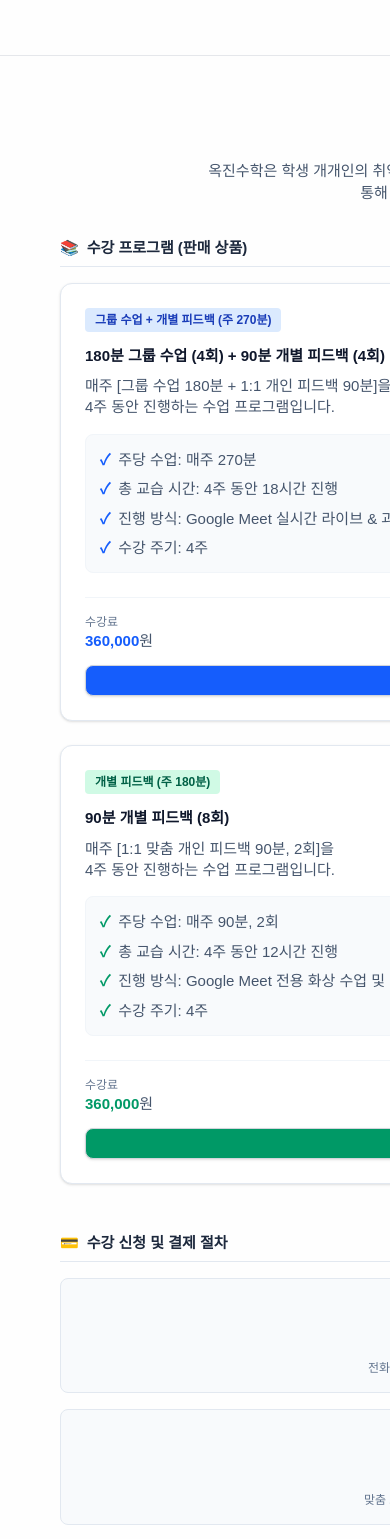
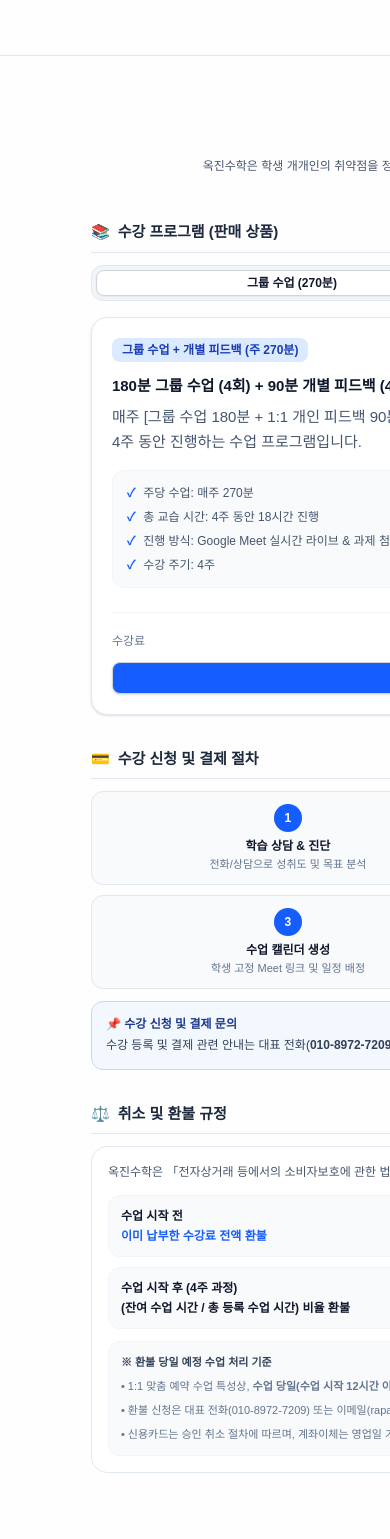
Before and after one commit to okjinsoo/okjinsoowebapp, a Next.js app: page /programs in a window 390 px wide. Shown: the top 1539 px of the page. Built offline with nearby package versions, Linux system fonts and the light colour scheme; no server answers.

Commit message:
feat(programs): mobile-first responsive ui overhaul for programs page

```diff
--- a/app/programs/page.tsx
+++ b/app/programs/page.tsx
@@ -9,23 +9,23 @@ export const metadata: Metadata = {
 
 export default function ProgramsPage() {
   return (
-    <main className="py-6" style={{ maxWidth: 860, margin: "0 auto" }}>
+    <main className="py-6 px-4 sm:px-6" style={{ maxWidth: 860, margin: "0 auto" }}>
       {/* 헤더 섹션 */}
-      <section className="mb-8 text-center">
-        <div className="inline-block px-3 py-1 mb-3 text-xs font-semibold rounded-full bg-blue-50 text-blue-700 border border-blue-200">
+      <section className="mb-6 sm:mb-8 text-center">
+        <div className="inline-block px-3 py-1 mb-2.5 sm:mb-3 text-xs font-semibold rounded-full bg-blue-50 text-blue-700 border border-blue-200">
           옥진수학 수강 안내
         </div>
-        <h1 className="text-3xl font-extrabold mb-3 text-slate-900 dark:text-slate-100">
+        <h1 className="text-2xl sm:text-3xl font-extrabold mb-2.5 sm:mb-3 text-slate-900 dark:text-slate-100">
           수업 프로그램 및 결제 안내
         </h1>
-        <p className="text-base text-slate-600 dark:text-slate-300 max-w-xl mx-auto">
+        <p className="text-xs sm:text-base text-slate-600 dark:text-slate-300 max-w-xl mx-auto leading-relaxed">
           옥진수학은 학생 개개인의 취약점을 정밀 진단하고, 1:1 맞춤 피드백과 체계적인 커리큘럼을 통해 수학 실력의 확실한 성장을 이끕니다.
         </p>
       </section>
 
       {/* 대표 수업 상품 안내 카드 그리드 & 결제 연동 클라이언트 */}
-      <section className="mb-12">
-        <h2 className="text-xl font-bold mb-4 pb-2 border-b border-slate-200 dark:border-slate-700 text-slate-800 dark:text-slate-200 flex items-center gap-2">
+      <section className="mb-8 sm:mb-12">
+        <h2 className="text-lg sm:text-xl font-bold mb-3 sm:mb-4 pb-2 border-b border-slate-200 dark:border-slate-700 text-slate-800 dark:text-slate-200 flex items-center gap-2">
           <span>📚</span>
           <span>수강 프로그램 (판매 상품)</span>
         </h2>
@@ -34,66 +34,76 @@ export default function ProgramsPage() {
       </section>
 
       {/* 수강 및 결제 진행 절차 */}
-      <section className="mb-12">
-        <h2 className="text-xl font-bold mb-4 pb-2 border-b border-slate-200 dark:border-slate-700 text-slate-800 dark:text-slate-200 flex items-center gap-2">
+      <section className="mb-8 sm:mb-12">
+        <h2 className="text-lg sm:text-xl font-bold mb-3 sm:mb-4 pb-2 border-b border-slate-200 dark:border-slate-700 text-slate-800 dark:text-slate-200 flex items-center gap-2">
           <span>💳</span>
           <span>수강 신청 및 결제 절차</span>
         </h2>
 
-        <div className="grid grid-cols-1 sm:grid-cols-4 gap-4">
-          <div className="p-4 rounded-lg bg-slate-50 dark:bg-slate-800/80 border border-slate-200 dark:border-slate-700 text-center">
-            <div className="w-8 h-8 rounded-full bg-blue-600 text-white font-bold flex items-center justify-center mx-auto mb-2 text-sm">
-              1
+        {/* 4단계 절차 (모바일 2x2 그리드 / PC 4열 가로) */}
+        <div className="grid grid-cols-2 sm:grid-cols-4 gap-2.5 sm:gap-4">
+          <div className="p-3 sm:p-4 rounded-xl bg-slate-50 dark:bg-slate-800/80 border border-slate-200 dark:border-slate-700 text-center flex flex-col justify-between">
+            <div>
+              <div className="w-7 h-7 sm:w-8 sm:h-8 rounded-full bg-blue-600 text-white font-bold flex items-center justify-center mx-auto mb-1.5 sm:mb-2 text-xs sm:text-sm">
+                1
+              </div>
+              <h4 className="font-bold text-xs sm:text-sm mb-1 text-slate-900 dark:text-slate-100">학습 상담 & 진단</h4>
+              <p className="text-[11px] sm:text-xs text-slate-500 leading-tight">전화/상담으로 성취도 및 목표 분석</p>
             </div>
-            <h4 className="font-bold text-sm mb-1 text-slate-900 dark:text-slate-100">학습 상담 & 진단</h4>
-            <p className="text-xs text-slate-500">전화 또는 상담을 통해 학생의 성취도와 목표 분석</p>
           </div>
-          <div className="p-4 rounded-lg bg-slate-50 dark:bg-slate-800/80 border border-slate-200 dark:border-slate-700 text-center">
-            <div className="w-8 h-8 rounded-full bg-blue-600 text-white font-bold flex items-center justify-center mx-auto mb-2 text-sm">
-              2
+          <div className="p-3 sm:p-4 rounded-xl bg-slate-50 dark:bg-slate-800/80 border border-slate-200 dark:border-slate-700 text-center flex flex-col justify-between">
+            <div>
+              <div className="w-7 h-7 sm:w-8 sm:h-8 rounded-full bg-blue-600 text-white font-bold flex items-center justify-center mx-auto mb-1.5 sm:mb-2 text-xs sm:text-sm">
+                2
+              </div>
+              <h4 className="font-bold text-xs sm:text-sm mb-1 text-slate-900 dark:text-slate-100">프로그램 결정 & 결제</h4>
+              <p className="text-[11px] sm:text-xs text-slate-500 leading-tight">맞춤 프로그램 확정 및 수강료 결제</p>
             </div>
-            <h4 className="font-bold text-sm mb-1 text-slate-900 dark:text-slate-100">프로그램 결정 & 결제</h4>
-            <p className="text-xs text-slate-500">맞춤 프로그램 확정 및 수강료 결제 (계좌이체/카드)</p>
           </div>
-          <div className="p-4 rounded-lg bg-slate-50 dark:bg-slate-800/80 border border-slate-200 dark:border-slate-700 text-center">
-            <div className="w-8 h-8 rounded-full bg-blue-600 text-white font-bold flex items-center justify-center mx-auto mb-2 text-sm">
-              3
+          <div className="p-3 sm:p-4 rounded-xl bg-slate-50 dark:bg-slate-800/80 border border-slate-200 dark:border-slate-700 text-center flex flex-col justify-between">
+            <div>
+              <div className="w-7 h-7 sm:w-8 sm:h-8 rounded-full bg-blue-600 text-white font-bold flex items-center justify-center mx-auto mb-1.5 sm:mb-2 text-xs sm:text-sm">
+                3
+              </div>
+              <h4 className="font-bold text-xs sm:text-sm mb-1 text-slate-900 dark:text-slate-100">수업 캘린더 생성</h4>
+              <p className="text-[11px] sm:text-xs text-slate-500 leading-tight">학생 고정 Meet 링크 및 일정 배정</p>
             </div>
-            <h4 className="font-bold text-sm mb-1 text-slate-900 dark:text-slate-100">수업 캘린더 생성</h4>
-            <p className="text-xs text-slate-500">학생 전용 고정 Meet 링크 및 일정 자동 배정</p>
           </div>
-          <div className="p-4 rounded-lg bg-slate-50 dark:bg-slate-800/80 border border-slate-200 dark:border-slate-700 text-center">
-            <div className="w-8 h-8 rounded-full bg-blue-600 text-white font-bold flex items-center justify-center mx-auto mb-2 text-sm">
-              4
+          <div className="p-3 sm:p-4 rounded-xl bg-slate-50 dark:bg-slate-800/80 border border-slate-200 dark:border-slate-700 text-center flex flex-col justify-between">
+            <div>
+              <div className="w-7 h-7 sm:w-8 sm:h-8 rounded-full bg-blue-600 text-white font-bold flex items-center justify-center mx-auto mb-1.5 sm:mb-2 text-xs sm:text-sm">
+                4
+              </div>
+              <h4 className="font-bold text-xs sm:text-sm mb-1 text-slate-900 dark:text-slate-100">수업 진행 & 리포트</h4>
+              <p className="text-[11px] sm:text-xs text-slate-500 leading-tight">실시간 화상 수업 및 학습 현황 공유</p>
             </div>
-            <h4 className="font-bold text-sm mb-1 text-slate-900 dark:text-slate-100">수업 진행 & 리포트</h4>
-            <p className="text-xs text-slate-500">실시간 화상 수업 진행 및 주간 학습 현황 공유</p>
           </div>
         </div>
 
-        <div className="mt-4 p-4 rounded-lg bg-blue-50/70 dark:bg-blue-950/40 border border-blue-200 dark:border-blue-800 text-sm text-slate-700 dark:text-slate-300">
+        <div className="mt-3 sm:mt-4 p-3.5 sm:p-4 rounded-xl bg-blue-50/70 dark:bg-blue-950/40 border border-blue-200 dark:border-blue-800 text-xs sm:text-sm text-slate-700 dark:text-slate-300">
           <p className="font-bold text-blue-900 dark:text-blue-300 mb-1">
             📌 수강 신청 및 결제 문의
           </p>
-          <p>
+          <p className="leading-relaxed">
             수강 등록 및 결제 관련 안내는 대표 전화(<strong>010-8972-7209</strong>) 또는 이메일(<strong>rapah0310@gmail.com</strong>)로 문의해주시면 친절히 안내해 드립니다.
           </p>
         </div>
       </section>
 
       {/* 취소 및 환불 규정 (학원법 및 전자상거래법 준수) */}
-      <section id="refund" className="mb-12">
-        <h2 className="text-xl font-bold mb-4 pb-2 border-b border-slate-200 dark:border-slate-700 text-slate-800 dark:text-slate-200 flex items-center gap-2">
+      <section id="refund" className="mb-8 sm:mb-12">
+        <h2 className="text-lg sm:text-xl font-bold mb-3 sm:mb-4 pb-2 border-b border-slate-200 dark:border-slate-700 text-slate-800 dark:text-slate-200 flex items-center gap-2">
           <span>⚖️</span>
           <span>취소 및 환불 규정</span>
         </h2>
 
-        <div className="rounded-xl border border-slate-200 dark:border-slate-700 p-5 bg-white dark:bg-slate-800 text-sm text-slate-700 dark:text-slate-300">
-          <p className="mb-3 text-slate-600 dark:text-slate-400">
+        <div className="rounded-2xl border border-slate-200 dark:border-slate-700 p-4 sm:p-5 bg-white dark:bg-slate-800 text-xs sm:text-sm text-slate-700 dark:text-slate-300">
+          <p className="mb-3 text-slate-600 dark:text-slate-400 leading-relaxed">
             옥진수학은 「전자상거래 등에서의 소비자보호에 관한 법률」 등 관련 법령을 준수하며, 잔여 수업 시수에 비례한 투명하고 공정한 환불 기준을 운영합니다.
           </p>
 
-          <div className="overflow-x-auto my-4">
+          {/* PC용 환불 테이블 (태블릿/PC 이상) */}
+          <div className="hidden sm:block overflow-x-auto my-4">
             <table className="w-full text-left border-collapse text-xs sm:text-sm">
               <thead>
                 <tr className="bg-slate-100 dark:bg-slate-900/70 border-y border-slate-200 dark:border-slate-700">
@@ -106,7 +116,7 @@ export default function ProgramsPage() {
                 <tr>
                   <td className="p-2.5 font-semibold text-slate-900 dark:text-slate-100">수업 시작 전</td>
                   <td className="p-2.5">첫 수업 개시일 전일까지 취소 요청 시</td>
-                  <td className="p-2.5 font-bold text-blue-600">이미 납부한 수강료 전액 환불</td>
+                  <td className="p-2.5 font-bold text-blue-600 dark:text-blue-400">이미 납부한 수강료 전액 환불</td>
                 </tr>
                 <tr>
                   <td className="p-2.5 font-semibold text-slate-900 dark:text-slate-100">수업 시작 후 (4주 과정)</td>
@@ -119,18 +129,41 @@ export default function ProgramsPage() {
             </table>
           </div>
 
-          <div className="space-y-1.5 text-xs text-slate-500 dark:text-slate-400 mt-4 p-3.5 rounded-lg bg-slate-50 dark:bg-slate-900/50 border border-slate-100 dark:border-slate-800">
+          {/* 모바일 전용 환불 카드 리스트 (모바일 전용) */}
+          <div className="block sm:hidden my-3 space-y-2.5">
+            <div className="p-3 rounded-xl bg-slate-50 dark:bg-slate-900/50 border border-slate-100 dark:border-slate-800 space-y-1">
+              <div className="flex items-center justify-between">
+                <span className="font-bold text-slate-900 dark:text-slate-100">수업 시작 전</span>
+                <span className="text-[11px] text-slate-500">개시일 전일까지</span>
+              </div>
+              <div className="font-bold text-blue-600 dark:text-blue-400 text-xs">
+                이미 납부한 수강료 전액 환불
+              </div>
+            </div>
+
+            <div className="p-3 rounded-xl bg-slate-50 dark:bg-slate-900/50 border border-slate-100 dark:border-slate-800 space-y-1">
+              <div className="flex items-center justify-between">
+                <span className="font-bold text-slate-900 dark:text-slate-100">수업 시작 후 (4주 과정)</span>
+                <span className="text-[11px] text-slate-500">잔여 시간 남은 경우</span>
+              </div>
+              <div className="font-semibold text-slate-900 dark:text-slate-100 text-xs">
+                (잔여 수업 시간 / 총 등록 수업 시간) 비율 환불
+              </div>
+            </div>
+          </div>
+
+          <div className="space-y-1.5 text-[11px] sm:text-xs text-slate-500 dark:text-slate-400 mt-3 sm:mt-4 p-3 sm:p-3.5 rounded-xl bg-slate-50 dark:bg-slate-900/50 border border-slate-100 dark:border-slate-800 leading-relaxed">
             <p className="font-semibold text-slate-700 dark:text-slate-300">
               ※ 환불 당일 예정 수업 처리 기준
             </p>
             <p>
-              • 1:1 맞춤 예약 수업의 특성 및 강사 일정 점유에 따라, <strong>수업 당일(수업 시작 12시간 이내)</strong>에 취소/환불을 요청하시는 경우 <strong>당일 예정된 수업 시간은 이미 진행된 것으로 간주하여 잔여 시간에서 제외</strong> 후 정산됩니다.
+              • 1:1 맞춤 예약 수업 특성상, <strong>수업 당일(수업 시작 12시간 이내)</strong> 취소/환불 요청 시 <strong>당일 예정 수업 시간은 잔여 시간에서 제외</strong> 후 정산됩니다.
             </p>
             <p>
-              • 환불 신청은 대표 전화(010-8972-7209) 또는 이메일(rapah0310@gmail.com)로 접수하실 수 있으며, 접수일/접수 시각 기준으로 반환 금액이 산정됩니다.
+              • 환불 신청은 대표 전화(010-8972-7209) 또는 이메일(rapah0310@gmail.com)로 접수하실 수 있습니다.
             </p>
             <p>
-              • 신용카드 결제 취소는 카드사 승인 취소 절차에 따르며, 계좌이체 결제 시 환불 요청일로부터 영업일 기준 3일 이내에 지정하신 계좌로 환불 처리됩니다.
+              • 신용카드는 승인 취소 절차에 따르며, 계좌이체는 영업일 기준 3일 이내에 환불 처리됩니다.
             </p>
           </div>
         </div>
--- a/lib/ui/programs/ProgramsCheckoutClient.tsx
+++ b/lib/ui/programs/ProgramsCheckoutClient.tsx
@@ -58,6 +58,7 @@ const TOSS_CLIENT_KEY =
   "live_ck_GePWvyJnrKQZwOZZEGLe3gLzN97E";
 
 export default function ProgramsCheckoutClient() {
+  const [activeTabId, setActiveTabId] = useState<string>("group-lesson");
   const [selectedProgram, setSelectedProgram] = useState<ProgramItem | null>(null);
   const [buyerName, setBuyerName] = useState("");
   const [buyerPhone, setBuyerPhone] = useState("");
@@ -154,14 +155,39 @@ export default function ProgramsCheckoutClient() {
 
   return (
     <>
-      {/* Program Cards Grid */}
-      <div className="grid grid-cols-1 md:grid-cols-2 gap-6">
+      {/* Mobile Segmented Tab Selector (모바일 전용 탭 전환) */}
+      <div className="sm:hidden mb-4 p-1 rounded-xl bg-slate-100 dark:bg-slate-800/80 border border-slate-200 dark:border-slate-700 flex gap-1">
+        {PROGRAMS.map((prog) => {
+          const isActive = activeTabId === prog.id;
+          return (
+            <button
+              key={prog.id}
+              type="button"
+              onClick={() => setActiveTabId(prog.id)}
+              className={`flex-1 py-2 px-2.5 rounded-lg text-xs font-bold transition-all text-center ${
+                isActive
+                  ? "bg-white dark:bg-slate-700 text-slate-900 dark:text-slate-100 shadow-xs"
+                  : "text-slate-500 hover:text-slate-800 dark:hover:text-slate-200"
+              }`}
+            >
+              {prog.id === "group-lesson" ? "그룹 수업 (270분)" : "개별 피드백 (180분)"}
+            </button>
+          );
+        })}
+      </div>
+
+      {/* Program Cards Grid (PC: 2열 나란히 / 모바일: 선택된 탭 1개 집중 표시) */}
+      <div className="grid grid-cols-1 sm:grid-cols-2 gap-4 sm:gap-6">
         {PROGRAMS.map((prog) => {
           const isBlue = prog.badgeColor === "blue";
+          const isHiddenOnMobile = activeTabId !== prog.id;
+
           return (
             <div
               key={prog.id}
-              className={`rounded-xl border p-6 bg-white dark:bg-slate-800 shadow-sm flex flex-col justify-between transition-all ${
+              className={`rounded-2xl border p-5 sm:p-6 bg-white dark:bg-slate-800 shadow-sm flex flex-col justify-between transition-all ${
+                isHiddenOnMobile ? "hidden sm:flex" : "flex"
+              } ${
                 isBlue
                   ? "border-slate-200 dark:border-slate-700 hover:border-blue-400"
                   : "border-slate-200 dark:border-slate-700 hover:border-emerald-400"
@@ -170,7 +196,7 @@ export default function ProgramsCheckoutClient() {
               <div>
                 <div className="flex justify-between items-start mb-3">
                   <span
-                    className={`px-2.5 py-1 text-xs font-bold rounded ${
+                    className={`px-2.5 py-1 text-xs font-bold rounded-lg ${
                       isBlue
                         ? "bg-blue-100 dark:bg-blue-900 text-blue-800 dark:text-blue-200"
                         : "bg-emerald-100 dark:bg-emerald-900 text-emerald-800 dark:text-emerald-200"
@@ -183,15 +209,15 @@ export default function ProgramsCheckoutClient() {
                   </span>
                 </div>
 
-                <h3 className="text-lg font-bold text-slate-900 dark:text-slate-100 mb-2">
+                <h3 className="text-lg sm:text-xl font-bold text-slate-900 dark:text-slate-100 mb-2">
                   {prog.name}
                 </h3>
 
-                <p className="text-sm text-slate-600 dark:text-slate-400 mb-4 whitespace-pre-line">
+                <p className="text-sm text-slate-600 dark:text-slate-400 mb-4 whitespace-pre-line leading-relaxed">
                   {prog.description}
                 </p>
 
-                <ul className="text-sm text-slate-600 dark:text-slate-300 space-y-2 mb-6 bg-slate-50 dark:bg-slate-900/50 p-3.5 rounded-lg border border-slate-100 dark:border-slate-800">
+                <ul className="text-xs sm:text-sm text-slate-600 dark:text-slate-300 space-y-2 mb-6 bg-slate-50 dark:bg-slate-900/50 p-3.5 rounded-xl border border-slate-100 dark:border-slate-800">
                   {prog.features.map((feat, idx) => (
                     <li key={idx} className="flex items-center gap-2">
                       <span
@@ -207,9 +233,9 @@ export default function ProgramsCheckoutClient() {
                 </ul>
               </div>
 
-              <div className="pt-4 border-t border-slate-100 dark:border-slate-700 flex flex-col sm:flex-row justify-between items-start sm:items-center gap-3">
-                <div>
-                  <span className="text-xs text-slate-500 font-medium block">
+              <div className="pt-4 border-t border-slate-100 dark:border-slate-700 flex flex-col sm:flex-row justify-between items-stretch sm:items-center gap-3">
+                <div className="flex items-baseline justify-between sm:block">
+                  <span className="text-xs text-slate-500 font-medium sm:block">
                     수강료
                   </span>
                   <span
@@ -220,7 +246,7 @@ export default function ProgramsCheckoutClient() {
                     }`}
                   >
                     {prog.priceFormatted}
-                    <span className="text-sm font-normal text-slate-600 dark:text-slate-400">
+                    <span className="text-sm font-normal text-slate-600 dark:text-slate-400 ml-0.5">
                       원
                     </span>
                   </span>
@@ -229,7 +255,7 @@ export default function ProgramsCheckoutClient() {
                 <button
                   type="button"
                   onClick={() => handleOpenModal(prog)}
-                  className={`w-full sm:w-auto px-5 py-2.5 rounded-lg font-bold text-sm text-white shadow-sm transition-colors cursor-pointer flex items-center justify-center gap-1.5 ${
+                  className={`w-full sm:w-auto px-5 py-3 sm:py-2.5 rounded-xl font-bold text-sm text-white shadow-sm transition-all active:scale-[0.98] cursor-pointer flex items-center justify-center gap-1.5 ${
                     isBlue
                       ? "bg-blue-600 hover:bg-blue-700"
                       : "bg-emerald-600 hover:bg-emerald-700"
@@ -244,18 +270,21 @@ export default function ProgramsCheckoutClient() {
         })}
       </div>
 
-      {/* Checkout Modal */}
+      {/* Checkout Modal (PC: 센터 팝업 / 모바일: 바텀 시트) */}
       {selectedProgram && (
         <div
-          className="fixed inset-0 z-50 flex items-center justify-center p-4 bg-black/60 backdrop-blur-xs animate-in fade-in duration-150"
+          className="fixed inset-0 z-50 flex items-end sm:items-center justify-center p-0 sm:p-4 bg-black/60 backdrop-blur-xs animate-in fade-in duration-150"
           onClick={handleCloseModal}
         >
           <div
-            className="bg-white dark:bg-slate-900 rounded-2xl shadow-2xl border border-slate-200 dark:border-slate-800 max-w-lg w-full p-6 sm:p-7 relative overflow-hidden"
+            className="bg-white dark:bg-slate-900 rounded-t-3xl sm:rounded-2xl shadow-2xl border-t sm:border border-slate-200 dark:border-slate-800 max-w-lg w-full p-5 sm:p-7 relative max-h-[92vh] sm:max-h-[90vh] flex flex-col overflow-hidden"
             onClick={(e) => e.stopPropagation()}
           >
+            {/* Mobile Drag Handle (모바일 상단 핸들 바) */}
+            <div className="w-12 h-1.5 bg-slate-200 dark:bg-slate-700 rounded-full mx-auto mb-2 sm:hidden shrink-0" />
+
             {/* Modal Header */}
-            <div className="flex justify-between items-start pb-4 border-b border-slate-100 dark:border-slate-800">
+            <div className="flex justify-between items-start pb-3 sm:pb-4 border-b border-slate-100 dark:border-slate-800 shrink-0">
               <div>
                 <span className="text-xs font-bold text-blue-600 dark:text-blue-400 uppercase tracking-wider">
                   Toss Payments 연동
@@ -275,11 +304,11 @@ export default function ProgramsCheckoutClient() {
             </div>
 
             {/* Modal Body */}
-            <div className="py-4 space-y-4">
+            <div className="py-3 sm:py-4 space-y-3 sm:space-y-4 overflow-y-auto pr-0.5">
               {/* Product Info Box */}
               <div className="p-3.5 rounded-xl bg-slate-50 dark:bg-slate-800/80 border border-slate-100 dark:border-slate-700/80 space-y-1.5">
                 <div className="text-xs text-slate-500 font-medium">선택한 프로그램</div>
-                <div className="font-bold text-slate-900 dark:text-slate-100 text-base">
+                <div className="font-bold text-slate-900 dark:text-slate-100 text-sm sm:text-base">
                   {selectedProgram.name}
                 </div>
                 <div className="text-xs text-slate-600 dark:text-slate-400 flex items-center justify-between pt-1">
@@ -301,7 +330,7 @@ export default function ProgramsCheckoutClient() {
                     value={buyerName}
                     onChange={(e) => setBuyerName(e.target.value)}
                     placeholder="홍길동"
-                    className="w-full px-3.5 py-2 text-sm rounded-lg border border-slate-200 dark:border-slate-700 bg-white dark:bg-slate-800 text-slate-900 dark:text-slate-100 focus:outline-none focus:ring-2 focus:ring-blue-500"
+                    className="w-full px-3.5 py-3 sm:py-2 text-base sm:text-sm rounded-xl sm:rounded-lg border border-slate-200 dark:border-slate-700 bg-white dark:bg-slate-800 text-slate-900 dark:text-slate-100 focus:outline-none focus:ring-2 focus:ring-blue-500"
                   />
                 </div>
 
@@ -314,7 +343,7 @@ export default function ProgramsCheckoutClient() {
                     value={buyerPhone}
                     onChange={(e) => setBuyerPhone(e.target.value)}
                     placeholder="010-1234-5678"
-                    className="w-full px-3.5 py-2 text-sm rounded-lg border border-slate-200 dark:border-slate-700 bg-white dark:bg-slate-800 text-slate-900 dark:text-slate-100 focus:outline-none focus:ring-2 focus:ring-blue-500"
+                    className="w-full px-3.5 py-3 sm:py-2 text-base sm:text-sm rounded-xl sm:rounded-lg border border-slate-200 dark:border-slate-700 bg-white dark:bg-slate-800 text-slate-900 dark:text-slate-100 focus:outline-none focus:ring-2 focus:ring-blue-500"
                   />
                 </div>
 
@@ -327,7 +356,7 @@ export default function ProgramsCheckoutClient() {
                     value={studentName}
                     onChange={(e) => setStudentName(e.target.value)}
                     placeholder="예: 김철수 (선택 사항)"
-                    className="w-full px-3.5 py-2 text-sm rounded-lg border border-slate-200 dark:border-slate-700 bg-white dark:bg-slate-800 text-slate-900 dark:text-slate-100 focus:outline-none focus:ring-2 focus:ring-blue-500"
+                    className="w-full px-3.5 py-3 sm:py-2 text-base sm:text-sm rounded-xl sm:rounded-lg border border-slate-200 dark:border-slate-700 bg-white dark:bg-slate-800 text-slate-900 dark:text-slate-100 focus:outline-none focus:ring-2 focus:ring-blue-500"
                   />
                 </div>
 
@@ -338,9 +367,9 @@ export default function ProgramsCheckoutClient() {
                       type="checkbox"
                       checked={agreeTerms}
                       onChange={(e) => setAgreeTerms(e.target.checked)}
-                      className="mt-0.5 rounded text-blue-600 focus:ring-blue-500"
+                      className="mt-0.5 rounded text-blue-600 focus:ring-blue-500 w-4 h-4 shrink-0"
                     />
-                    <span>
+                    <span className="leading-tight">
                       [필수]{" "}
                       <Link
                         href="/policy"
@@ -370,11 +399,11 @@ export default function ProgramsCheckoutClient() {
             </div>
 
             {/* Modal Footer */}
-            <div className="pt-4 border-t border-slate-100 dark:border-slate-800 flex gap-2.5">
+            <div className="pt-3 sm:pt-4 border-t border-slate-100 dark:border-slate-800 flex gap-2 shrink-0">
               <button
                 type="button"
                 onClick={handleCloseModal}
-                className="flex-1 py-2.5 px-4 rounded-lg border border-slate-200 dark:border-slate-700 text-slate-700 dark:text-slate-300 text-sm font-semibold hover:bg-slate-50 dark:hover:bg-slate-800 transition-colors cursor-pointer"
+                className="flex-1 py-3 sm:py-2.5 px-4 rounded-xl sm:rounded-lg border border-slate-200 dark:border-slate-700 text-slate-700 dark:text-slate-300 text-sm font-semibold hover:bg-slate-50 dark:hover:bg-slate-800 transition-colors cursor-pointer"
               >
                 취소
               </button>
@@ -382,7 +411,7 @@ export default function ProgramsCheckoutClient() {
                 type="button"
                 onClick={handleRequestPayment}
                 disabled={isLoading}
-                className="flex-2 py-2.5 px-4 rounded-lg bg-blue-600 hover:bg-blue-700 disabled:bg-blue-400 text-white text-sm font-bold shadow-md transition-colors cursor-pointer flex items-center justify-center gap-1.5"
+                className="flex-2 py-3 sm:py-2.5 px-4 rounded-xl sm:rounded-lg bg-blue-600 hover:bg-blue-700 disabled:bg-blue-400 text-white text-sm font-bold shadow-md transition-all active:scale-[0.98] cursor-pointer flex items-center justify-center gap-1.5"
               >
                 <span>{isLoading ? "결제창 호출 중..." : `💳 ${selectedProgram.priceFormatted}원 결제하기`}</span>
               </button>
```
Also changed, not shown: 1 other file (tests, documents, lock files or other folders).
